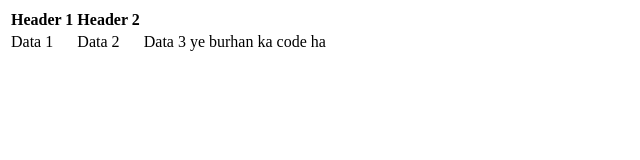
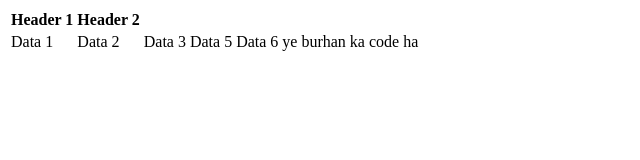
Before and after one commit to chishti21/github_issues, a plain HTML site: page index.html in a window 1280 px wide. Shown: the whole page, without its empty margins (0-640 px from the left). Drawn offline with Linux system fonts and the light colour scheme.

```diff
--- a/index.html
+++ b/index.html
@@ -13,6 +13,8 @@
             <td>Data 1</td>
             <td>Data 2</td>
             <td>Data 3</td>
+            <td>Data 5</td>
+            <td>Data 6</td>
             <td>ye burhan ka code ha </td>
         </tr>
 </head>
```
